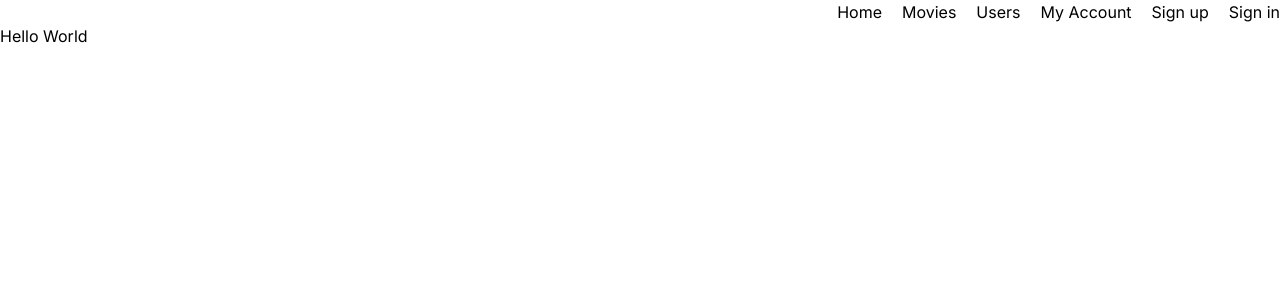
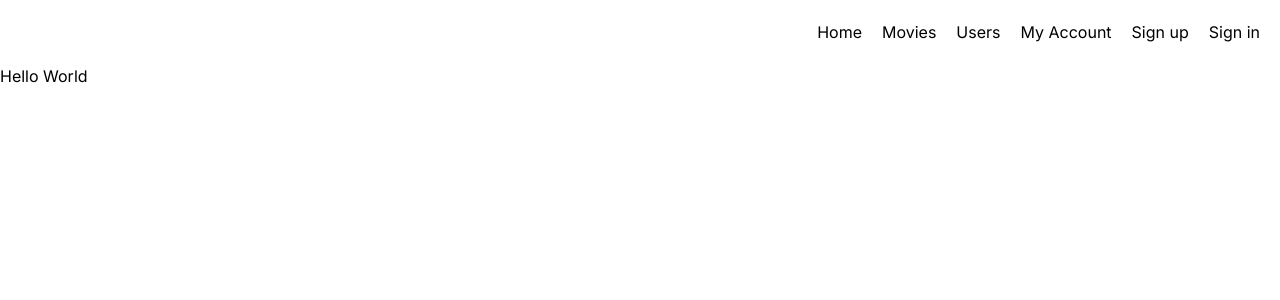
Before and after one commit to phihungha/movie-review-website, a Next.js app: page / in a window 1280 px wide. Shown: the top 300 px of the page. Built offline with nearby package versions, Linux system fonts and the light colour scheme.

Commit message:
Make basic navbar looks better

```diff
--- a/app/layout.tsx
+++ b/app/layout.tsx
@@ -15,7 +15,7 @@ export default function RootLayout({
 }) {
   return (
     <html lang="en">
-      <body className={inter.className}>
+      <body className={`${inter.className} p-0`}>
         <NavBar />
         {children}
       </body>
--- a/components/navbar.tsx
+++ b/components/navbar.tsx
@@ -2,7 +2,7 @@ import Link from "next/link";
 
 export default function NavBar() {
   return (
-    <nav className="flex gap-5 justify-end">
+    <nav className="flex gap-5 justify-end p-5">
       <Link href="/">Home</Link>
       <Link href="/movies">Movies</Link>
       <Link href="/users">Users</Link>
```
